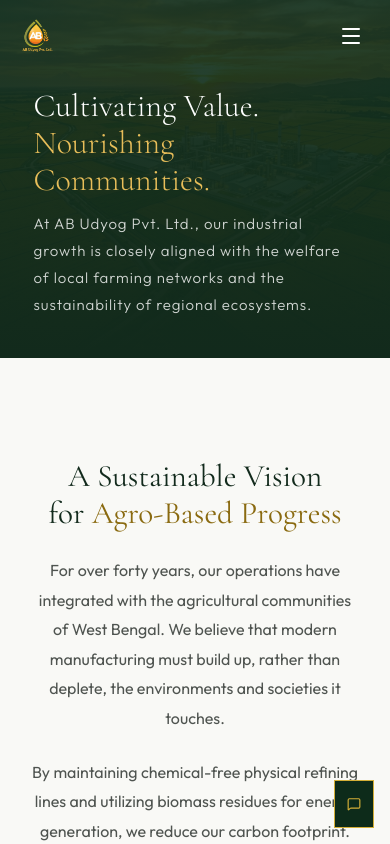
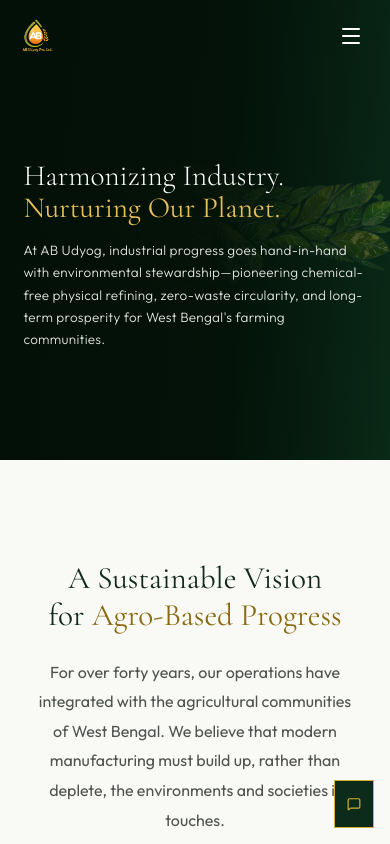
Before and after one commit to genaiwebsites/abudyog, a Next.js app: page /sustainability in a window 390 px wide. Shown: the top 844 px of the page. Built offline with nearby package versions, Linux system fonts and the light colour scheme; no server answers.

Commit message:
feat(sustainability): update hero section artwork, responsive layout, and copy

```diff
--- a/app/globals.css
+++ b/app/globals.css
@@ -569,6 +569,163 @@
   from { opacity: 0; transform: translateY(30px); }
   to { opacity: 1; transform: translateY(0); }
 }
+
+/* ── SUSTAINABILITY HERO BANNER (RESPONSIVE EDITORIAL ARCHITECTURE) ── */
+.sustainability-hero {
+  position: relative;
+  min-height: 52vh;
+  height: clamp(480px, 58vh, 650px);
+  display: flex;
+  align-items: center;
+  background: linear-gradient(110deg, #031007 0%, #061e11 40%, #092a17 100%);
+  overflow: hidden;
+  padding-top: 72px;
+}
+
+.sustainability-hero .hero-bg-graphic-wrap {
+  position: absolute;
+  top: 0;
+  right: 0;
+  width: 82%;
+  height: 100%;
+  z-index: 1;
+  display: flex;
+  align-items: center;
+  justify-content: flex-end;
+  pointer-events: none;
+  overflow: hidden;
+}
+
+.sustainability-hero .hero-handshake-graphic-fluid {
+  width: 100%;
+  max-width: 1200px;
+  height: 115%;
+  object-fit: contain;
+  object-position: right center;
+  opacity: 0.9;
+  filter: drop-shadow(-15px 0 40px rgba(0, 0, 0, 0.5)) drop-shadow(0 0 45px rgba(34, 197, 94, 0.22));
+  -webkit-mask-image: linear-gradient(to right, transparent 22%, rgba(0, 0, 0, 0.15) 34%, rgba(0, 0, 0, 0.55) 48%, rgba(0, 0, 0, 0.92) 64%, rgba(0, 0, 0, 1) 85%);
+  mask-image: linear-gradient(to right, transparent 22%, rgba(0, 0, 0, 0.15) 34%, rgba(0, 0, 0, 0.55) 48%, rgba(0, 0, 0, 0.92) 64%, rgba(0, 0, 0, 1) 85%);
+}
+
+.sustainability-hero .hero-gradient-overlay-left {
+  position: absolute;
+  inset: 0;
+  background: linear-gradient(90deg, #031007 0%, #031007 26%, rgba(3, 16, 7, 0.85) 40%, rgba(3, 16, 7, 0.4) 56%, transparent 72%);
+  z-index: 2;
+  pointer-events: none;
+}
+
+.sustainability-hero .hero-container-inner {
+  position: relative;
+  z-index: 3;
+  width: 100%;
+  max-width: 1600px;
+  margin: 0 auto;
+  padding: 0 4%;
+}
+
+.sustainability-hero .hero-content-left {
+  max-width: clamp(480px, 42vw, 580px);
+  text-align: left;
+  animation: heroIn 1.2s cubic-bezier(0.16, 1, 0.3, 1) both;
+}
+
+.sustainability-hero h1.hero-sustainability-title-left {
+  font-family: var(--font-cormorant), serif;
+  font-weight: 300;
+  font-size: clamp(32px, 3.6vw, 50px);
+  line-height: 1.12;
+  color: var(--white);
+  margin-bottom: 18px;
+  text-wrap: balance;
+}
+
+.sustainability-hero h1.hero-sustainability-title-left em {
+  font-style: italic;
+  color: var(--gold-light);
+  font-weight: 400;
+  display: block;
+}
+
+.sustainability-hero .hero-sustainability-subtitle-left {
+  font-family: var(--font-outfit), sans-serif;
+  font-size: clamp(13.5px, 1.05vw, 15.5px);
+  font-weight: 300;
+  letter-spacing: 0.02em;
+  color: rgba(255, 255, 255, 0.88);
+  line-height: 1.7;
+  margin-bottom: 0;
+}
+
+/* ── RESPONSIVE MEDIA QUERIES ── */
+@media (max-width: 1200px) {
+  .sustainability-hero .hero-bg-graphic-wrap {
+    width: 88%;
+  }
+  .sustainability-hero .hero-content-left {
+    max-width: 500px;
+  }
+}
+
+@media (max-width: 992px) {
+  .sustainability-hero {
+    height: auto;
+    min-height: 480px;
+    padding: 110px 0 60px;
+  }
+  .sustainability-hero .hero-bg-graphic-wrap {
+    width: 100%;
+  }
+  .sustainability-hero .hero-handshake-graphic-fluid {
+    height: 100%;
+    opacity: 0.45;
+    object-position: right center;
+    -webkit-mask-image: linear-gradient(to right, transparent 0%, rgba(0,0,0,0.4) 30%, rgba(0,0,0,1) 80%);
+    mask-image: linear-gradient(to right, transparent 0%, rgba(0,0,0,0.4) 30%, rgba(0,0,0,1) 80%);
+  }
+  .sustainability-hero .hero-gradient-overlay-left {
+    background: linear-gradient(90deg, #031007 0%, rgba(3, 16, 7, 0.92) 55%, transparent 100%);
+  }
+  .sustainability-hero .hero-content-left {
+    max-width: 100%;
+  }
+}
+
+@media (max-width: 576px) {
+  .sustainability-hero {
+    padding: 95px 0 45px;
+    min-height: 440px;
+  }
+  .sustainability-hero .hero-container-inner {
+    padding: 0 5%;
+  }
+  .sustainability-hero h1.hero-sustainability-title-left {
+    font-size: clamp(28px, 7.5vw, 36px);
+    margin-bottom: 14px;
+  }
+  .sustainability-hero .hero-sustainability-subtitle-left {
+    font-size: 13.5px;
+    line-height: 1.65;
+  }
+  .sustainability-hero .hero-handshake-graphic-fluid {
+    opacity: 0.35;
+  }
+}
+
+@media (max-width: 768px) {
+  .sustainability-hero {
+    min-height: 460px;
+    height: auto;
+    padding-top: 90px;
+    padding-bottom: 40px;
+  }
+  .sustainability-hero .hero-container-inner {
+    padding: 0 6%;
+  }
+}
+
+
 
 /* BUTTONS */
 .btn-primary {
--- a/app/sustainability/layout.js
+++ b/app/sustainability/layout.js
@@ -1,6 +1,6 @@
 export const metadata = {
-  title: 'Corporate Social Responsibility',
-  description: 'At AB Udyog Pvt. Ltd., our industrial growth is closely aligned with the welfare of local farming networks and the sustainability of regional ecosystems.'
+  title: 'Sustainability & ESG Commitment | AB Udyog Pvt. Ltd.',
+  description: 'Explore AB Udyog Pvt. Ltd.\'s commitment to sustainable agro-processing, chemical-free physical oil refining, zero-waste bio-circularity, and farmer empowerment in West Bengal.'
 };
 
 export default function CSRLayout({ children }) {
--- a/app/sustainability/page.js
+++ b/app/sustainability/page.js
@@ -12,16 +12,29 @@
   return (
     <>
       {/* ══ HERO BANNER ══ */}
-      <section className="hero-subpage">
-        <div className="hero-bg" style={{ backgroundImage: "url('/hero_rice_paddy.png')", opacity: 0.25 }}></div>
-        <div className="hero-accent"></div>
-        <div className="hero-content">
-          <h1 className="hero-title">
-            Cultivating Value. <em>Nourishing Communities.</em>
-          </h1>
-          <p className="hero-subtitle">
-            At AB Udyog Pvt. Ltd., our industrial growth is closely aligned with the welfare of local farming networks and the sustainability of regional ecosystems.
-          </p>
+      <section className="sustainability-hero">
+        <div className="hero-bg-graphic-wrap">
+          <Image
+            src="/ab-udyog-sustainability-green-eco-handshake.png"
+            alt="AB Udyog Sustainability Green Leaf Handshake Graphic"
+            width={1100}
+            height={500}
+            priority
+            className="hero-handshake-graphic-fluid"
+          />
+        </div>
+        <div className="hero-gradient-overlay-left" aria-hidden="true" />
+
+        <div className="hero-container-inner">
+          <div className="hero-content-left">
+            <h1 className="hero-sustainability-title-left">
+              Harmonizing Industry. <em>Nurturing Our Planet.</em>
+            </h1>
+
+            <p className="hero-sustainability-subtitle-left">
+              At AB Udyog, industrial progress goes hand-in-hand with environmental stewardship—pioneering chemical-free physical refining, zero-waste circularity, and long-term prosperity for West Bengal&apos;s farming communities.
+            </p>
+          </div>
         </div>
       </section>
 
```
Also changed, not shown: public/ab-udyog-sustainability-green-eco-handshake.png (added).
